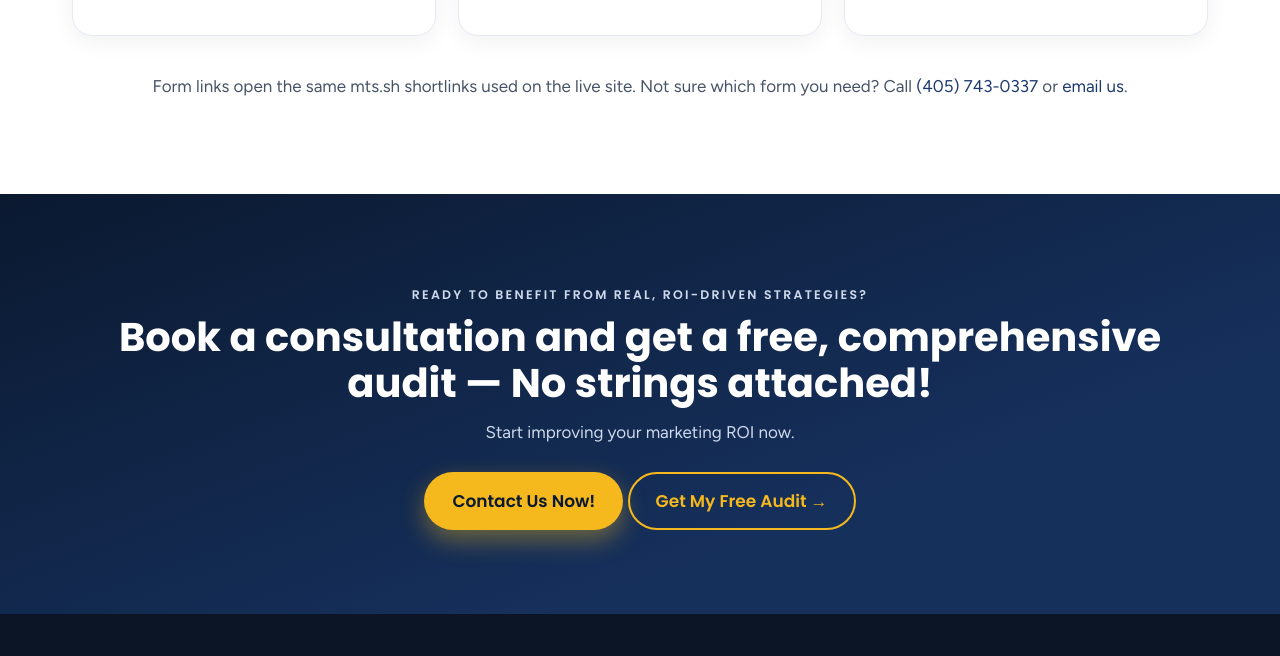
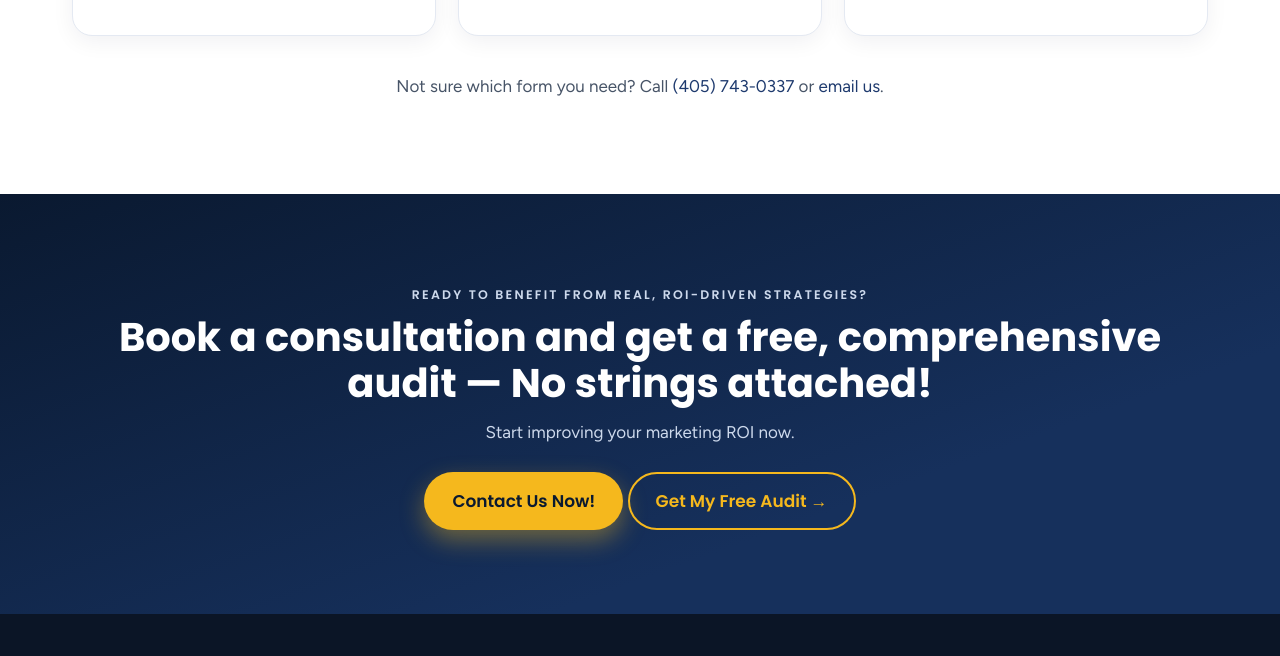
Before and after one commit to viberoo/jrpmts, a plain HTML site: page forms/index.html in a window 1280 px wide. Shown: the part 2482-3138 px from the top of the page. Drawn offline with Linux system fonts and the light colour scheme.

Commit message:
Remove mts.sh shortlinks sentence from Forms page

```diff
--- a/forms/index.html
+++ b/forms/index.html
@@ -70,7 +70,7 @@
 <article class="card reveal"><h3>Federal EIN Number Application for LLC</h3><p>Collects information required to apply for a Federal Employer Identification Number (EIN) for your LLC.</p><p><a class="btn btn-navy" href="https://mts.sh/federalein/" target="_blank" rel="noopener">Access Form →</a></p></article>
 <article class="card reveal"><h3>Oklahoma LLC Registration</h3><p>Provides the details needed to register your LLC in Oklahoma, ensuring compliance with state requirements.</p><p><a class="btn btn-navy" href="http://mts.sh/llc" target="_blank" rel="noopener">Access Form →</a></p></article>
 </div>
-<p class="center" style="margin-top:36px;color:var(--muted)">Form links open the same mts.sh shortlinks used on the live site. Not sure which form you need? Call <a href="tel:+14057430337">(405) 743-0337</a> or <a href="mailto:info@jrpmts.com">email us</a>.</p>
+<p class="center" style="margin-top:36px;color:var(--muted)">Not sure which form you need? Call <a href="tel:+14057430337">(405) 743-0337</a> or <a href="mailto:info@jrpmts.com">email us</a>.</p>
 </div></section>
 <section class="section navy"><div class="wrap center reveal">
 <p class="eyebrow gold">Ready to Benefit from Real, ROI-Driven Strategies?</p>
```
